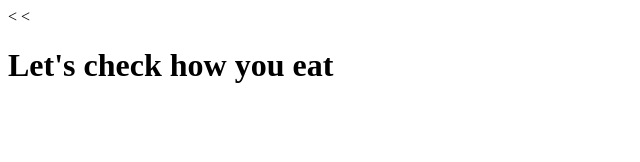
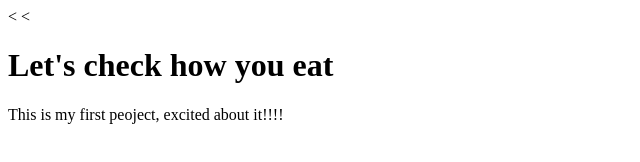
Before and after one commit to manavagarwal-1216/week1-, a plain HTML site: page index.html in a window 1280 px wide. Shown: the whole page, without its empty margins (0-640 px from the left). Drawn offline with Linux system fonts and the light colour scheme.

Commit message:
Some changes.

```diff
--- a/index.html
+++ b/index.html
@@ -6,6 +6,7 @@
   </head>
   <body>
     <<h1>Let's check how you eat</h1>
+    This is my first peoject, excited about it!!!!
 
   </body>
 </html>
```
